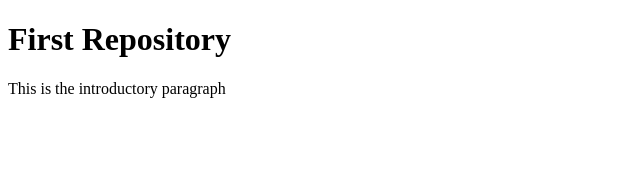
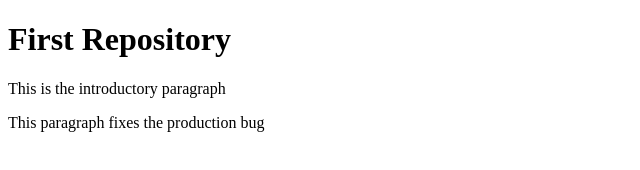
Before and after one commit to profclark/git-practice, a plain HTML site: page index.html in a window 1280 px wide. Shown: the whole page, without its empty margins (0-640 px from the left). Drawn offline with Linux system fonts and the light colour scheme.

Commit message:
Fixed a production bug

```diff
--- a/index.html
+++ b/index.html
@@ -10,6 +10,7 @@
 <body>
     <h1>First Repository</h1>
     <p>This is the introductory paragraph</p>
+    <p>This paragraph fixes the production bug</p>
 </body>
 
 </html>
```
